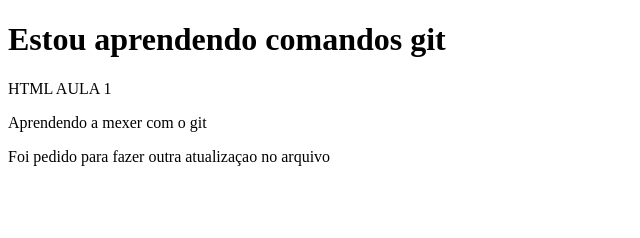
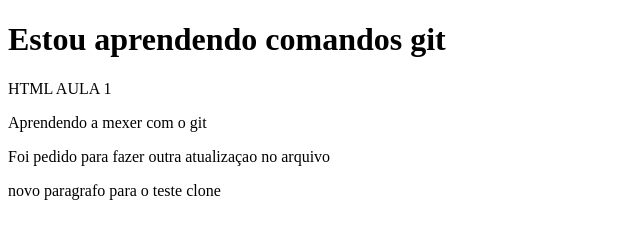
Before and after one commit to Nevergivupi/curso-bootcamp, a plain HTML site: page index.html in a window 1280 px wide. Shown: the whole page, without its empty margins (0-640 px from the left). Drawn offline with Linux system fonts and the light colour scheme.

Commit message:
novo teste clone

```diff
--- a/index.html
+++ b/index.html
@@ -10,5 +10,6 @@
     <p>HTML AULA 1</p>
     <p>Aprendendo a mexer com o git</p>
     <p>Foi pedido para fazer outra atualizaçao no arquivo</p>
+    <p>novo paragrafo para o teste clone</p>
 </body>
 </html>
```
